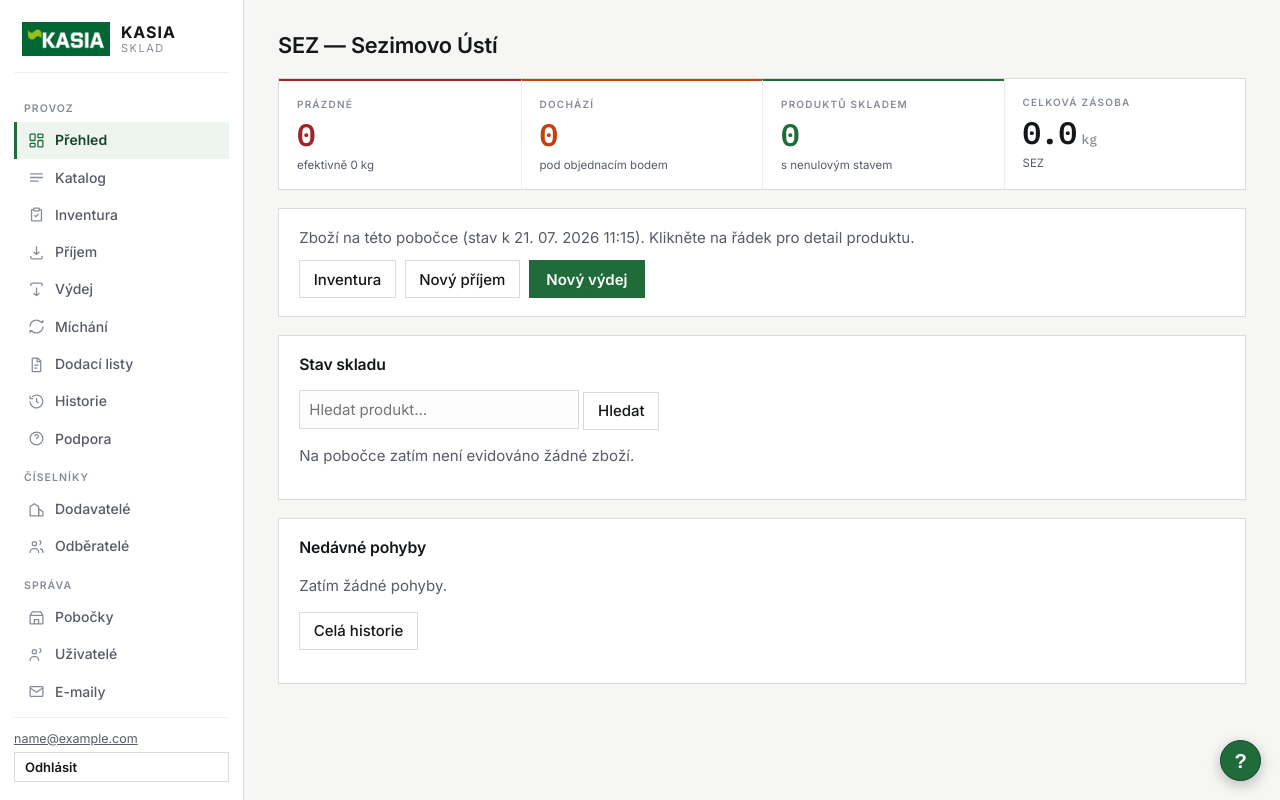
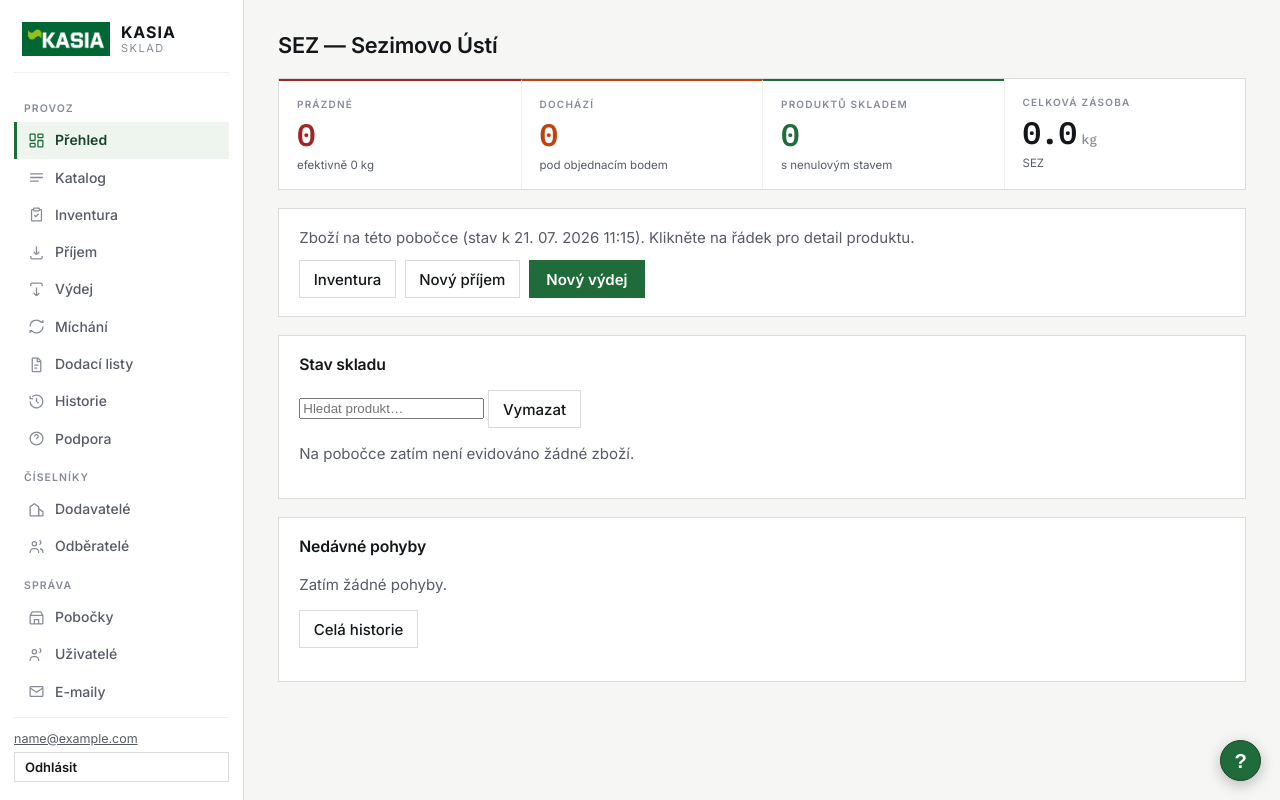
Before and after one commit to matejformanek/Kasia-warehouse, a Django app: page /sklad/pobocka/SEZ/ in a window 1280 px wide. Run offline with Django 5.2, Linux system fonts and the light colour scheme; the visitor is signed in with stand-in values (Sample User, id 1); data comes from the database, SQL or seed files in the repository; data that the repository does not hold is empty; parts of the project's set-up code (start-up, migrations or seed data) failed here and were passed over.

Commit message:
prehled: drop "Hledat" button, show "Vymazat" only when typing
The obsluha Přehled "Stav skladu" search is already a live 0063 client filter,
so the "Hledat" submit button was redundant. Remove the <form> (so Enter no
longer reloads) and the button; keep the live-filter input. "Vymazat" is now a
JS clear button, hidden until there is text — it clears the input, re-fires the
0063 filter, and hides itself again.

Co-Authored-By: Claude Opus 4.8 (1M context) <noreply@anthropic.com>

```diff
--- a/kasia/templates/inventory/branch_dashboard.html
+++ b/kasia/templates/inventory/branch_dashboard.html
@@ -81,19 +81,32 @@ i&nbsp;formulář, kde nám napíšete.</p>
 
 <div class="card">
   <h2 style="font-size:1.05rem;margin-top:0;">Stav skladu</h2>
-  <form method="get" style="margin-bottom:0.75rem;">
-    <input type="search" name="q" value="{{ search }}"
+  {# No form/submit — 0063 live filter applies as you type; "Vymazat" (JS) shows only once there is text. #}
+  <div style="margin-bottom:0.75rem;">
+    <input type="search" id="branch-stock-search" value="{{ search }}"
            placeholder="Hledat produkt…"
            style="max-width:280px;"
            data-filter-rows=".cat-body"
            data-filter-empty="#branch-stock-empty">
-    <button class="secondary" type="submit">Hledat</button>
-    {% if search %}
-      <a class="secondary" href="{% url 'inventory:branch_dashboard' code=branch.code %}">
-        Vymazat
-      </a>
-    {% endif %}
-  </form>
+    <button type="button" id="branch-stock-clear" class="secondary" hidden>Vymazat</button>
+  </div>
+  <script>
+    (function () {
+      var input = document.getElementById("branch-stock-search");
+      var clear = document.getElementById("branch-stock-clear");
+      if (!input || !clear) return;
+      function sync() { clear.hidden = !input.value; }
+      input.addEventListener("input", sync);
+      clear.addEventListener("click", function () {
+        input.value = "";
+        // Re-run the 0063 live filter (it listens for "input") and hide myself.
+        input.dispatchEvent(new Event("input", { bubbles: true }));
+        input.focus();
+        sync();
+      });
+      sync();
+    })();
+  </script>
 
   {% if empty_rows or low_rows or ok_rows %}
     {% if empty_rows %}{% include "inventory/_catalogue_group.html" with group_rows=empty_rows group_id="cat-group-empty" head_class="empty" head_label="Prázdné" head_count=empty_rows|length branch_kind="empty" eff_class="eff-empty" show_branch_chips=False %}{% endif %}
```
